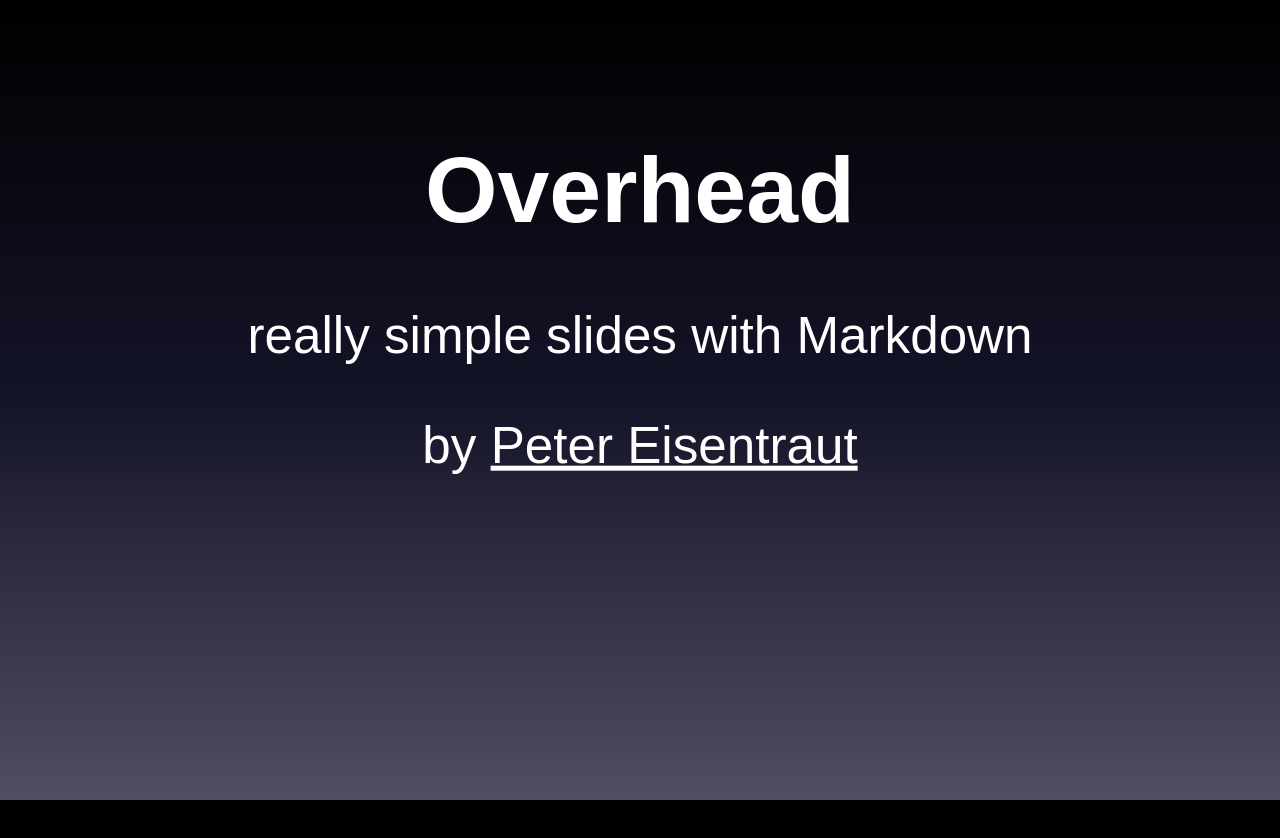
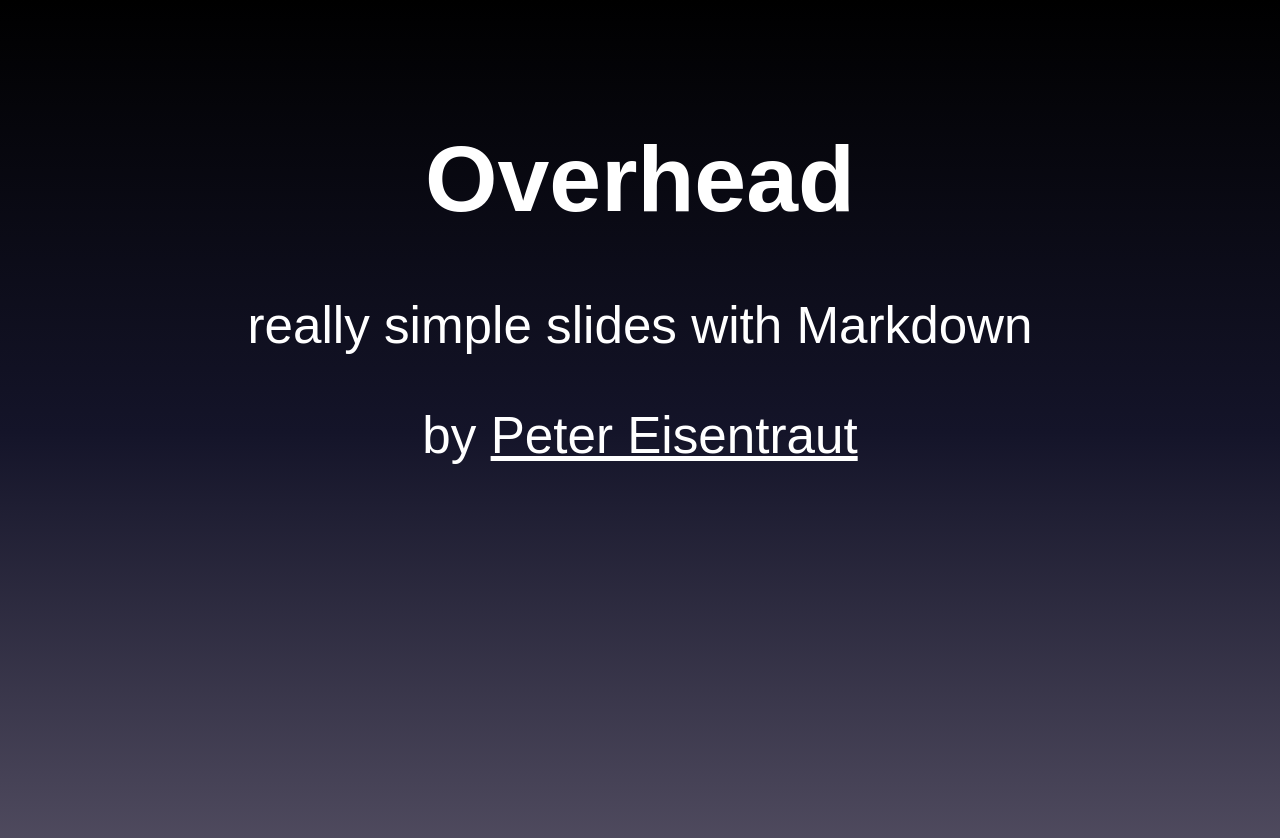
Before and after one commit to petere/overhead, a website: page examples/example.html in a window 1280 px wide. Before the commit the page ends 800 px from the top, so only its background shows below. Drawn offline with nearby package versions, Linux system fonts and the light colour scheme.

Commit message:
Simplify vertical centering
using new align-content center property

```diff
--- a/overhead.css
+++ b/overhead.css
@@ -98,17 +98,8 @@
 
 /* center title page horizontally and vertically */
 .slide:first-of-type {
-  margin: 0;
-  position: relative;
+  align-content: center;
   text-align: center;
-  top: 38.2%;  /* "golden ratio" */
-  -webkit-transform: translateY(-50%);  /* for Safari */
-  transform: translateY(-50%);
-}
-
-/* needed on Firefox to get vertical alignment right */
-.slide:first-of-type h1 {
-  margin-top: 0;
 }
 
 /* possible artifacts from Markdown processing */
```
